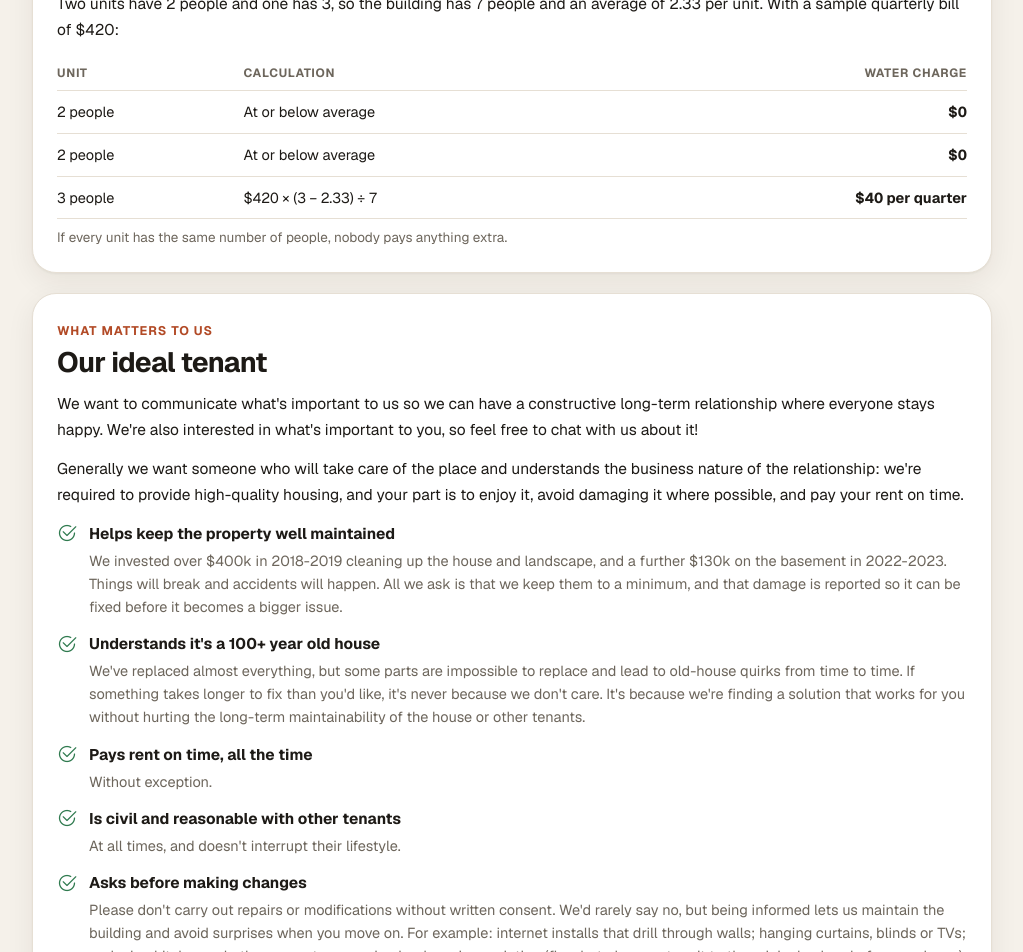
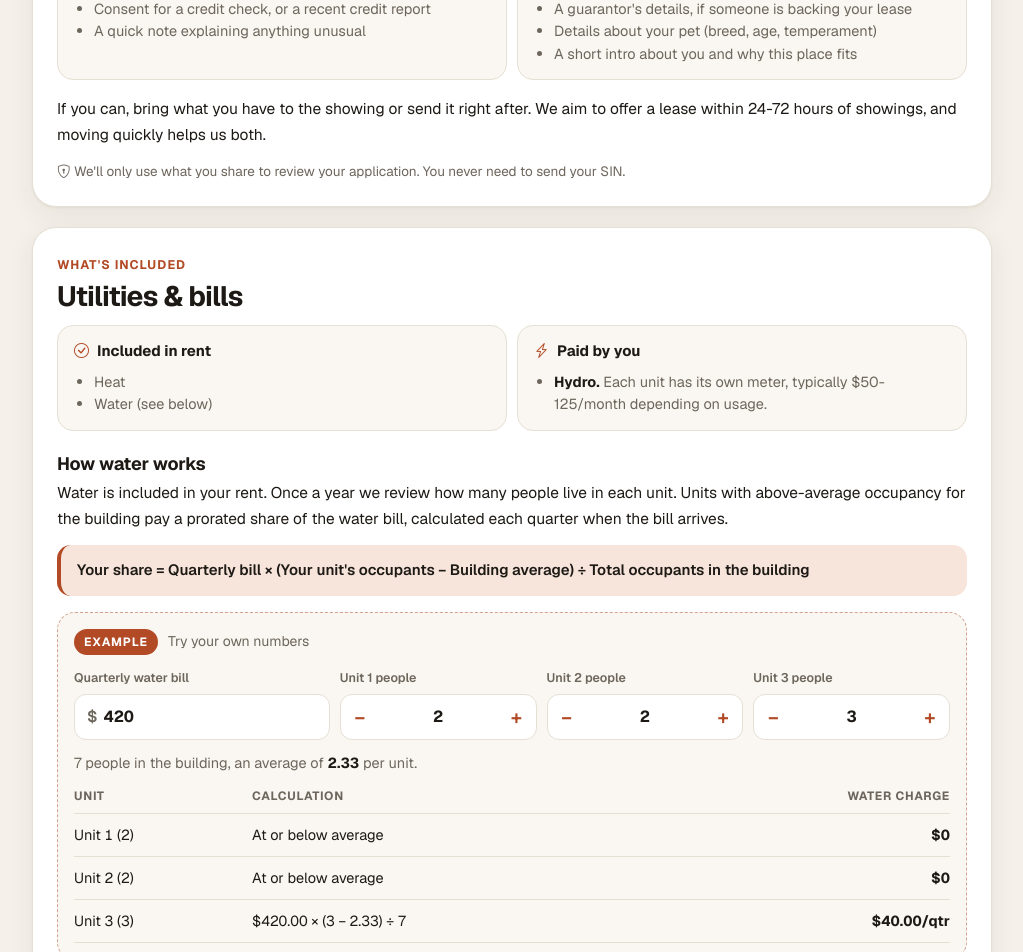
Before and after one commit to ndroo/parking, a Next.js app: page /guide in a window 1280 px wide. Shown: the part 1660-2612 px from the top of the page, without its empty margins (128-1151 px from the left). Built offline with nearby package versions, Linux system fonts and the light colour scheme; no server answers.

Commit message:
Guide: interactive water example, 'What to share' section
Co-Authored-By: Claude Opus 5.5 (1M context) <noreply@anthropic.com>

```diff
--- /dev/null
+++ b/src/app/guide/WaterCalculator.tsx
@@ -0,0 +1,74 @@
+"use client";
+import { useState } from "react";
+import g from "./guide.module.css";
+
+const money = (n: number) => n.toLocaleString("en-CA", { style: "currency", currency: "CAD", minimumFractionDigits: 2, maximumFractionDigits: 2 });
+const fmt = (n: number) => (Number.isInteger(n) ? String(n) : n.toFixed(2));
+
+// Interactive version of the water proration example in the guide
+export default function WaterCalculator({ initialBill, initialOccupants }: { initialBill: number; initialOccupants: number[] }) {
+  const [bill, setBill] = useState(String(initialBill));
+  const [people, setPeople] = useState(initialOccupants.map(String));
+
+  const billNum = Math.max(0, Number(bill) || 0);
+  const counts = people.map(p => Math.max(0, Math.floor(Number(p) || 0)));
+  const total = counts.reduce((a, b) => a + b, 0);
+  const avg = counts.length ? total / counts.length : 0;
+  const rows = counts.map(n => {
+    const above = n - avg;
+    const charge = total > 0 && above > 1e-9 ? (billNum * above) / total : 0;
+    return { n, above, charge };
+  });
+  const changed = billNum !== initialBill || counts.some((c, i) => c !== initialOccupants[i]);
+
+  return (
+    <div className={g.calc}>
+      <div className={g.calcHead}>
+        <span className={g.calcBadge}>Example</span>
+        <span className={g.calcHint}>Try your own numbers</span>
+        {changed && (
+          <button type="button" className={g.calcReset} onClick={() => { setBill(String(initialBill)); setPeople(initialOccupants.map(String)); }}>
+            Reset
+          </button>
+        )}
+      </div>
+
+      <div className={g.calcInputs}>
+        <label className={g.calcField}>
+          <span>Quarterly water bill</span>
+          <div className={g.calcMoney}>
+            <i>$</i>
+            <input inputMode="decimal" value={bill} onChange={e => setBill(e.target.value.replace(/[^\d.]/g, ""))} aria-label="Quarterly water bill in dollars" />
+          </div>
+        </label>
+        {people.map((p, i) => (
+          <label key={i} className={g.calcField}>
+            <span>Unit {i + 1} people</span>
+            <div className={g.stepper}>
+              <button type="button" onClick={() => setPeople(ps => ps.map((x, j) => (j === i ? String(Math.max(0, (Number(x) || 0) - 1)) : x)))} aria-label={`Fewer people in Unit ${i + 1}`}>−</button>
+              <input inputMode="numeric" value={p} onChange={e => setPeople(ps => ps.map((x, j) => (j === i ? e.target.value.replace(/\D/g, "").slice(0, 2) : x)))} aria-label={`People in Unit ${i + 1}`} />
+              <button type="button" onClick={() => setPeople(ps => ps.map((x, j) => (j === i ? String(Math.min(20, (Number(x) || 0) + 1)) : x)))} aria-label={`More people in Unit ${i + 1}`}>+</button>
+            </div>
+          </label>
+        ))}
+      </div>
+
+      <p className={g.calcSummary}>
+        {total} {total === 1 ? "person" : "people"} in the building, an average of <b>{fmt(Math.round(avg * 100) / 100)}</b> per unit.
+      </p>
+
+      <table className={g.calcTable}>
+        <thead><tr><th>Unit</th><th>Calculation</th><th>Water charge</th></tr></thead>
+        <tbody>
+          {rows.map((r, i) => (
+            <tr key={i}>
+              <td>Unit {i + 1} ({r.n})</td>
+              <td>{r.charge > 0 ? `${money(billNum)} × (${r.n} − ${fmt(Math.round(avg * 100) / 100)}) ÷ ${total}` : "At or below average"}</td>
+              <td><b>{r.charge > 0 ? `${money(r.charge)}/qtr` : "$0"}</b></td>
+            </tr>
+          ))}
+        </tbody>
+      </table>
+    </div>
+  );
+}
--- a/src/app/guide/guide.module.css
+++ b/src/app/guide/guide.module.css
@@ -446,3 +446,106 @@
 
 .calcTable td { padding: 10px 8px 10px 0; border-bottom: 1px solid var(--line); }
 .calcTable td:last-child, .calcTable th:last-child { text-align: right; padding-right: 0; }
+
+/* Water calculator */
+.calc {
+  border: 1.5px dashed color-mix(in srgb, var(--accent) 40%, var(--line));
+  border-radius: 18px;
+  padding: 16px;
+  background: var(--surface-2);
+}
+
+.calcHead { display: flex; align-items: center; gap: 10px; margin-bottom: 14px; }
+
+.calcBadge {
+  font-size: 12px;
+  font-weight: 700;
+  letter-spacing: 0.08em;
+  text-transform: uppercase;
+  color: var(--accent-ink);
+  background: var(--accent);
+  padding: 4px 10px;
+  border-radius: 999px;
+}
+
+.calcHint { font-size: 14px; color: var(--muted); flex: 1; }
+
+.calcReset {
+  border: 1px solid var(--line);
+  background: var(--surface);
+  color: var(--ink);
+  font: inherit;
+  font-size: 13px;
+  font-weight: 600;
+  padding: 5px 12px;
+  border-radius: 999px;
+  cursor: pointer;
+}
+
+.calcInputs {
+  display: grid;
+  grid-template-columns: 1.3fr 1fr 1fr 1fr;
+  gap: 10px;
+  margin-bottom: 12px;
+}
+
+@media (max-width: 640px) {
+  .calcInputs { grid-template-columns: 1fr 1fr; }
+  .calcInputs > :first-child { grid-column: 1 / -1; }
+}
+
+.calcField { display: grid; gap: 6px; }
+.calcField > span { font-size: 12.5px; font-weight: 600; color: var(--muted); }
+
+.calcMoney, .stepper {
+  display: flex;
+  align-items: center;
+  height: 46px;
+  border: 1.5px solid var(--line);
+  border-radius: 12px;
+  background: var(--surface);
+  overflow: hidden;
+}
+
+.calcMoney:focus-within, .stepper:focus-within { border-color: var(--accent); box-shadow: 0 0 0 3px var(--accent-soft); }
+.calcMoney i { font-style: normal; font-weight: 600; color: var(--muted); padding-left: 12px; }
+
+.calcMoney input, .stepper input {
+  flex: 1;
+  min-width: 0;
+  border: 0;
+  outline: none;
+  background: transparent;
+  color: var(--ink);
+  font: inherit;
+  font-size: 16px;
+  font-weight: 650;
+  font-variant-numeric: tabular-nums;
+  padding: 0 10px 0 6px;
+}
+
+.stepper input { text-align: center; padding: 0; }
+
+.stepper button {
+  flex: 0 0 38px;
+  height: 100%;
+  border: 0;
+  background: transparent;
+  color: var(--accent);
+  font-size: 20px;
+  font-weight: 600;
+  cursor: pointer;
+}
+
+.stepper button:hover { background: var(--accent-soft); }
+
+.calcSummary { font-size: 14.5px; color: var(--muted); margin: 0 0 6px; }
+.calcSummary b { color: var(--ink); }
+.calc .calcTable td, .calc .calcTable th { background: transparent; }
+
+@media (max-width: 480px) {
+  .calcTable { font-size: 13.5px; }
+}
+
+.docGrid { display: grid; grid-template-columns: 1fr 1fr; gap: 10px; }
+@media (max-width: 560px) { .docGrid { grid-template-columns: 1fr; } }
--- a/src/app/guide/page.tsx
+++ b/src/app/guide/page.tsx
@@ -5,6 +5,7 @@ import { GUIDE, GuideItem } from "@/lib/tenantGuide";
 import { getListing } from "@/lib/listingai";
 import { SHOWING_CONTACT, SHOWING_UNITS } from "@/lib/showingUnits";
 import { Gallery, ZoomImage } from "./Gallery";
+import WaterCalculator from "./WaterCalculator";
 
 export const metadata: Metadata = {
   title: "Tenant guide - 180 Beatrice",
@@ -13,6 +14,7 @@ export const metadata: Metadata = {
 
 const SECTIONS = [
   { id: "selected", label: "Getting selected" },
+  { id: "documents", label: "What to share" },
   { id: "utilities", label: "Utilities & bills" },
   { id: "ideal", label: "Our ideal tenant" },
   { id: "faq", label: "FAQ" },
@@ -80,6 +82,22 @@ export default async function GuidePage() {
           <a className={`${s.btn} ${s.btnPrimary}`} href="/showings">See units and book a showing <i className="bi bi-arrow-right"></i></a>
         </section>
 
+        <section id="documents" className={`${s.section} ${g.block}`}>
+          <span className={g.kicker}>Your application</span>
+          <h2 className={g.h2}>What to share</h2>
+          <p className={g.p}>{GUIDE.documents.lede}</p>
+          <div className={g.docGrid}>
+            {GUIDE.documents.groups.map(grp => (
+              <div key={grp.title} className={g.utilCard}>
+                <b>{grp.title}</b>
+                <ul>{grp.items.map(i => <li key={i}>{i}</li>)}</ul>
+              </div>
+            ))}
+          </div>
+          <p className={g.p} style={{ marginTop: 16 }}>{GUIDE.documents.timing}</p>
+          <p className={g.small}><i className="bi bi-shield-lock"></i> {GUIDE.documents.privacy}</p>
+        </section>
+
         <section id="utilities" className={`${s.section} ${g.block}`}>
           <span className={g.kicker}>What's included</span>
           <h2 className={g.h2}>Utilities &amp; bills</h2>
@@ -96,15 +114,7 @@ export default async function GuidePage() {
           <h3 className={g.h3}>How water works</h3>
           <p className={g.p}>{GUIDE.utilities.water.summary}</p>
           <div className={g.formula}>{GUIDE.utilities.water.formula}</div>
-          <p className={g.p}>{GUIDE.utilities.water.example.setup}</p>
-          <table className={g.calcTable}>
-            <thead><tr><th>Unit</th><th>Calculation</th><th>Water charge</th></tr></thead>
-            <tbody>
-              {GUIDE.utilities.water.example.units.map((u, i) => (
-                <tr key={i}><td>{u.unit}</td><td>{u.calc}</td><td><b>{u.charge}</b></td></tr>
-              ))}
-            </tbody>
-          </table>
+          <WaterCalculator initialBill={GUIDE.utilities.water.example.bill} initialOccupants={GUIDE.utilities.water.example.occupants} />
           <p className={g.small}>{GUIDE.utilities.water.example.note}</p>
         </section>
 
--- a/src/lib/tenantGuide.ts
+++ b/src/lib/tenantGuide.ts
@@ -33,6 +33,18 @@ export const GUIDE = {
     ],
   },
 
+  documents: {
+    lede: "Share anything you feel strengthens your application. We're not rigid: make the best case you can, and we'll assess it on its merits. Everyone's situation is different, so use what fits yours.",
+    groups: [
+      { title: "Income", items: ["Employment letter", "Recent pay stubs", "Notice of Assessment or recent bank statements (great if you're self-employed)", "Proof of savings, scholarships or other support"] },
+      { title: "Rental history", items: ["Contact for a current or past landlord (hold off on your current one if you haven't given notice)", "Rent payment records"] },
+      { title: "Credit", items: ["Consent for a credit check, or a recent credit report", "A quick note explaining anything unusual"] },
+      { title: "Anything else", items: ["A guarantor's details, if someone is backing your lease", "Details about your pet (breed, age, temperament)", "A short intro about you and why this place fits"] },
+    ],
+    timing: "If you can, bring what you have to the showing or send it right after. We aim to offer a lease within 24-72 hours of showings, and moving quickly helps us both.",
+    privacy: "We'll only use what you share to review your application. You never need to send your SIN.",
+  },
+
   utilities: {
     included: ["Heat", "Water (see below)"],
     notIncluded: [{ name: "Hydro", note: "Each unit has its own meter, typically $50-125/month depending on usage." }],
@@ -40,13 +52,9 @@ export const GUIDE = {
       summary: "Water is included in your rent. Once a year we review how many people live in each unit. Units with above-average occupancy for the building pay a prorated share of the water bill, calculated each quarter when the bill arrives.",
       formula: "Your share = Quarterly bill × (Your unit's occupants − Building average) ÷ Total occupants in the building",
       example: {
-        setup: "Two units have 2 people and one has 3, so the building has 7 people and an average of 2.33 per unit. With a sample quarterly bill of $420:",
-        units: [
-          { unit: "2 people", calc: "At or below average", charge: "$0" },
-          { unit: "2 people", calc: "At or below average", charge: "$0" },
-          { unit: "3 people", calc: "$420 × (3 − 2.33) ÷ 7", charge: "$40 per quarter" },
-        ],
-        note: "If every unit has the same number of people, nobody pays anything extra.",
+        bill: 420,
+        occupants: [2, 2, 3],
+        note: "If every unit has the same number of people, nobody pays anything extra. Figures are illustrative; actual bills vary by season and usage.",
       },
     },
   },
```
